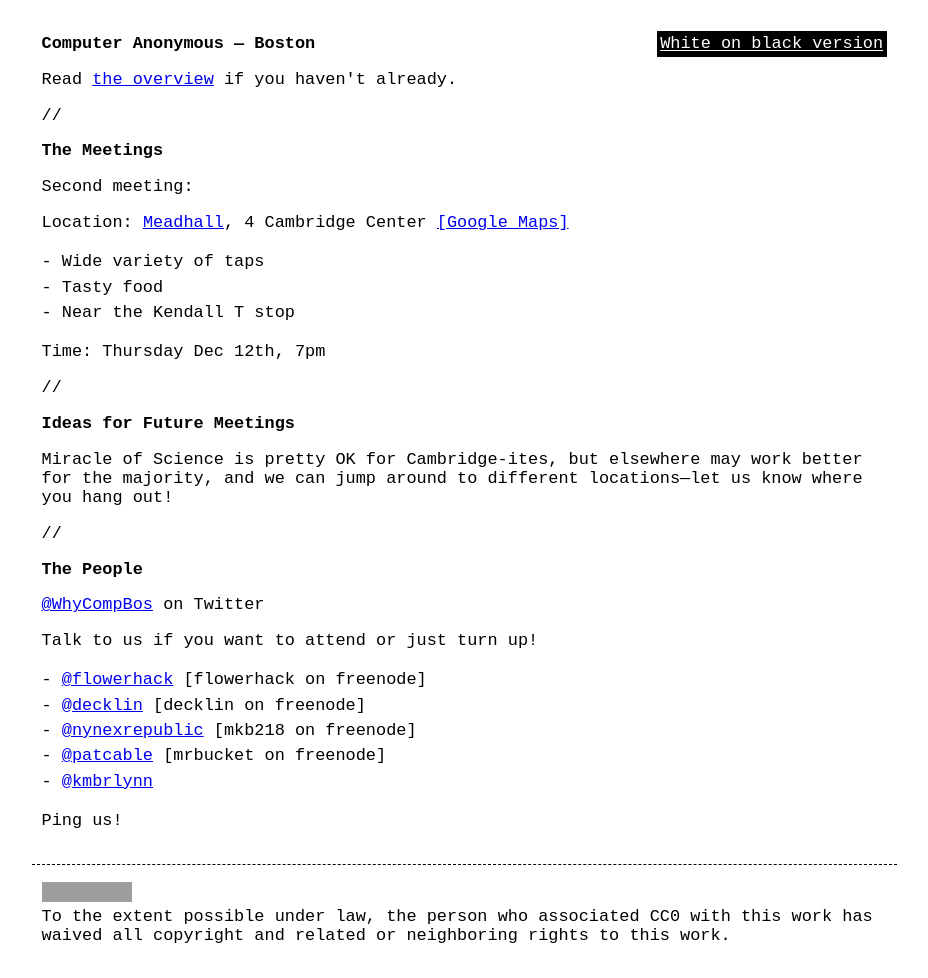
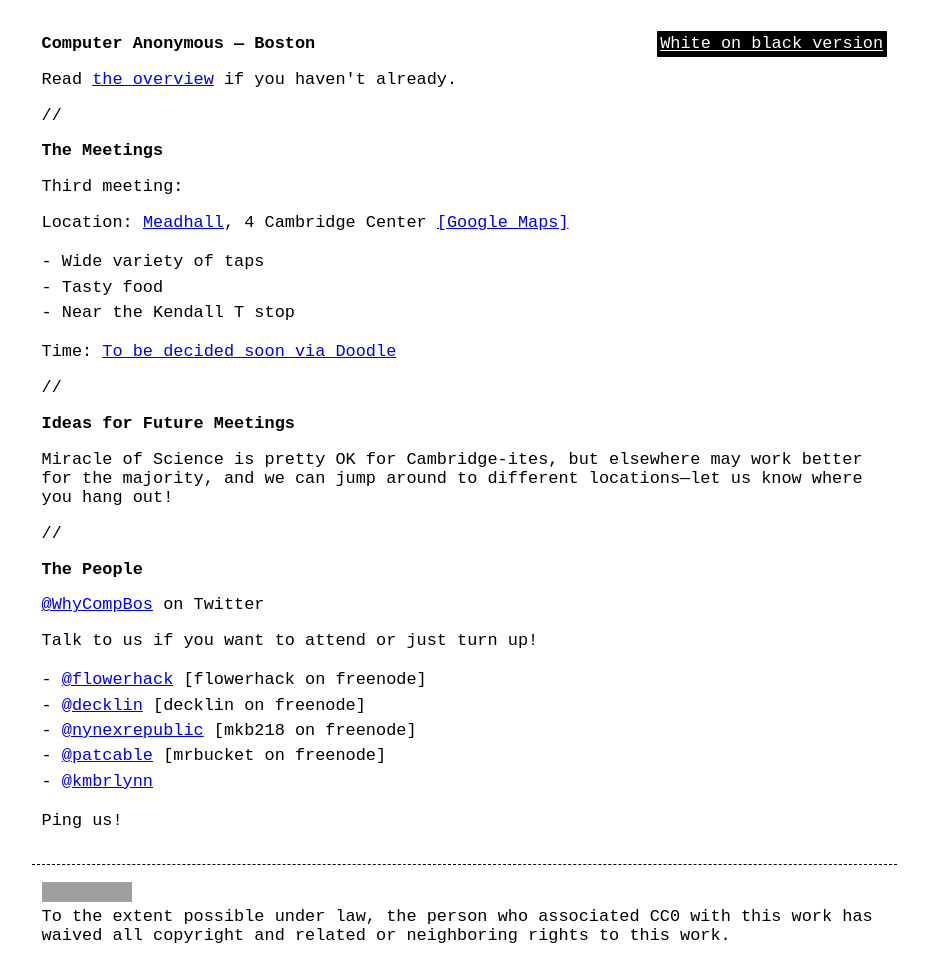
Before and after one commit to computeranonymous/computer, a Jekyll site: the page built from us_boston.html, in a window 1280 px wide. Shown: the whole page, without its empty margins (176-1104 px from the left). Built offline with Jekyll 4.4.1, drawn with Linux system fonts in a browser that asks for light colours; grey boxes are pictures that could not be loaded.

Commit message:
Changed date & meeting # for accuracy

```diff
--- a/us_boston.html
+++ b/us_boston.html
@@ -6,14 +6,14 @@ title: Computer Anonymous - Boston
     <p>Read <a href="index.html">the overview</a> if you haven't already.</p>
     <p>//</p>
     <h2>The Meetings</h2>
-    <p>Second meeting:</p>
+    <p>Third meeting:</p>
     <p>Location: <a href="http://www.themeadhall.com/">Meadhall</a>, 4 Cambridge Center <a href="https://www.google.com/maps/preview#!q=Meadhall%2C+4+Cambridge+Center%2C+Cambridge%2C+MA&data=!4m15!2m14!1m13!1s0x89e370af118305e7%3A0x14839add5ff36499!3m8!1m3!1d2990!2d-71.0873258!3d42.3636836!3m2!1i1440!2i779!4f13.1!4m2!3d42.363684!4d-71.087326">[Google Maps]</a></p>
     <ul>
       <li>Wide variety of taps</li></li>
       <li>Tasty food</li>
       <li>Near the Kendall T stop</li>
     </ul>
-    <p>Time: Thursday Dec 12th, 7pm</p>
+    <p>Time: <a href="http://www.doodle.com/pqsd9xv8keqr2mq9">To be decided soon via Doodle</a></p>
     <p>//</p>
     <h3>Ideas for Future Meetings</h3>
     <p>Miracle of Science is pretty OK for Cambridge-ites, but elsewhere may work better for the majority, and we can jump around to different locations—let us know where you hang out!</p>
```
